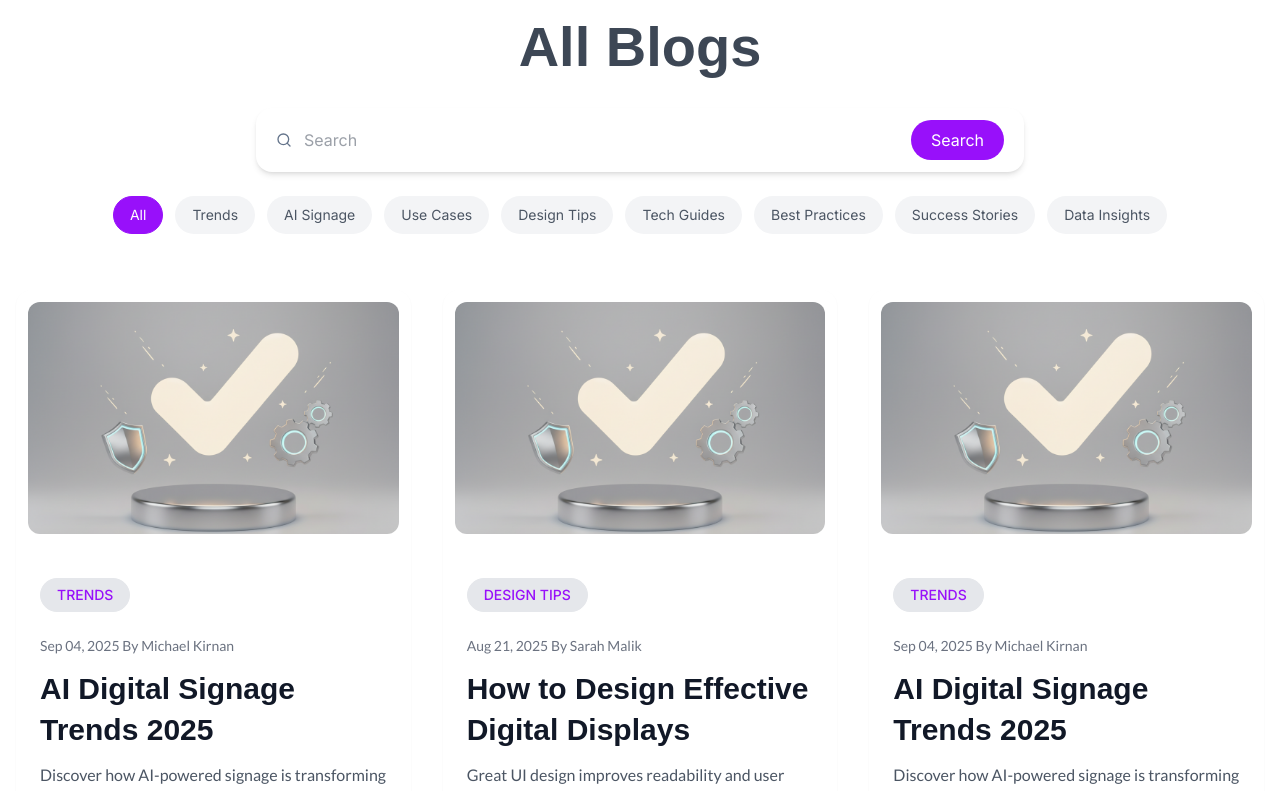
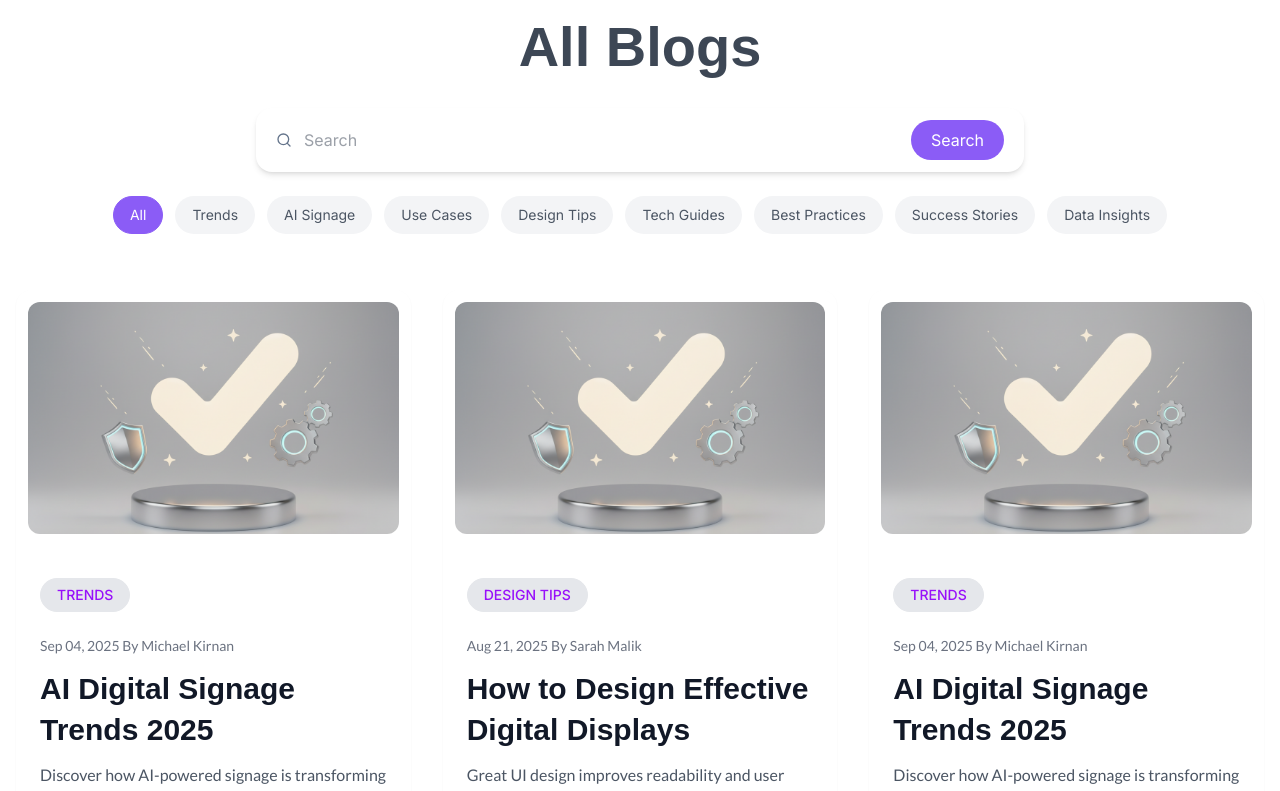
Before and after one commit to TechinoidProjects/signageX-Website, a Next.js app: page /blogs in a window 1280 px wide. Shown: the part 2024-2815 px from the top of the page. Built offline with nearby package versions, Linux system fonts and the light colour scheme; a web font is replaced by a local one.

Commit message:
Do the Final adjustments for the Page

```diff
--- a/src/app/blogs/page.tsx
+++ b/src/app/blogs/page.tsx
@@ -1,6 +1,7 @@
 import Hero from "@/components/Blog/Hero";
 import FeaturedBlogs from "@/components/Blog/FeaturedBlogs";
 import SearchAndFilter from "@/components/Blog/AllBlogs";
+import CTA from "@/components/common/CTA/index"
 
 interface Blog {
   id: number;
@@ -130,7 +131,6 @@ const blogs: Blog[] = [
     title: "How to Design Effective Digital Displays",
     description: "Great UI design improves readability and user engagement...",
   }
-  // more blogs...
 ];
 export default function AllBlogs() {
   return (
@@ -138,6 +138,7 @@ export default function AllBlogs() {
         <Hero/>
         <FeaturedBlogs/>
         <SearchAndFilter blogs={blogs} />
+        <CTA/>
     </main>
   );
 }
--- a/src/components/Blog/AllBlogs.tsx
+++ b/src/components/Blog/AllBlogs.tsx
@@ -85,7 +85,7 @@ export default function SearchAndFilter({ blogs }: { blogs: Blog[] }) {
             setPage(1);
           }}
         />
-        <button className="px-5 py-2 bg-purple-600 text-white rounded-full hover:bg-purple-700">
+        <button className="px-5 py-2 bg-purple-300 text-white rounded-full hover:bg-purple-400">
           Search
         </button>
       </div>
@@ -101,7 +101,7 @@ export default function SearchAndFilter({ blogs }: { blogs: Blog[] }) {
             className={`px-4 py-2 rounded-full text-sm transition-all border
               ${
                 activeTab === cat
-                  ? "bg-purple-600 text-white border-purple-600"
+                  ? "bg-purple-300 text-white border-purple-300"
                   : "bg-gray-100 text-gray-600 border-transparent hover:bg-gray-200"
               }`}
           >
```
